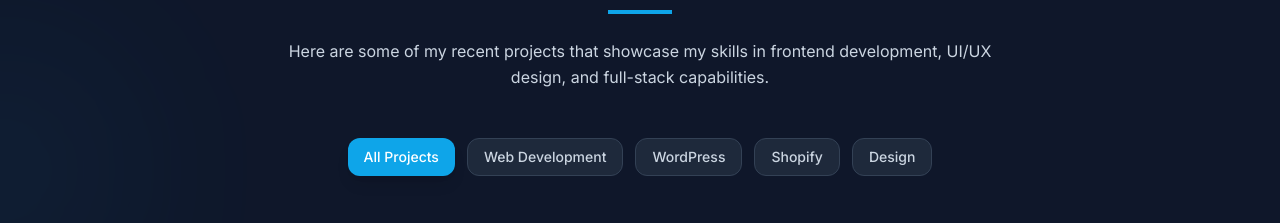
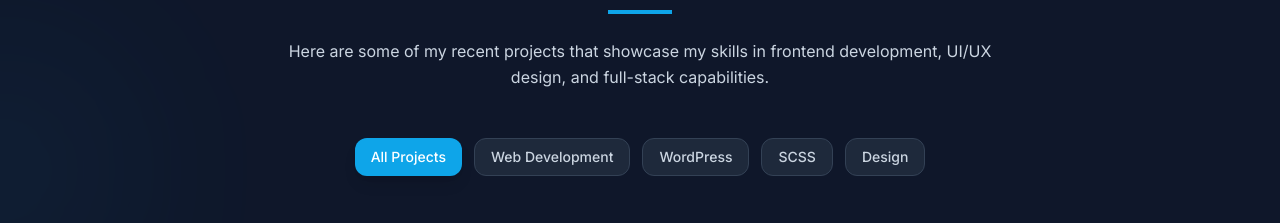
Before and after one commit to hitarthsh/MyPortfolio, a React (Vite) app: page / in a window 1280 px wide. Shown: the part 2014-2237 px from the top of the page. Built offline with nearby package versions, Linux system fonts and the light colour scheme.

Commit message:
add-2048

```diff
--- a/src/components/Portfolio.jsx
+++ b/src/components/Portfolio.jsx
@@ -68,15 +68,15 @@ export default function Portfolio() {
     },
     {
       id: 6,
-      title: "Landing Page Design",
-      category: "design",
+      title: "2048",
+      category: "SCSS",
       image:
         "https://images.unsplash.com/photo-1467232004584-a241de8bcf5d?ixlib=rb-1.2.1&auto=format&fit=crop&w=1350&q=80",
       description:
-        "Modern landing page for a SaaS product with interactive elements, testimonial carousel, and pricing comparison table. Implemented A/B testing that resulted in 45% higher conversion rates. Optimized for SEO and accessibility.",
-      tech: ["HTML5", "CSS3", "JavaScript", "Webflow"],
-      liveUrl: "https://landing.hitarthshah.com",
-      githubUrl: "https://github.com/hitarthsh/landing-page",
+        "A sliding tile puzzle game where players combine numbered tiles to reach the 2048 tile.",
+      tech: ["HTML5", "CSS3", "JavaScript", "SCSS"],
+      liveUrl: "https://hitarthsh.github.io/2048/",
+      githubUrl: "https://github.com/hitarthsh/2048",
     },
   ];
 
@@ -84,7 +84,7 @@ export default function Portfolio() {
     { id: "all", name: "All Projects" },
     { id: "web", name: "Web Development" },
     { id: "wordpress", name: "WordPress" },
-    { id: "shopify", name: "Shopify" },
+    { id: "SCSS", name: "SCSS" },
     { id: "design", name: "Design" },
   ];
 
```
